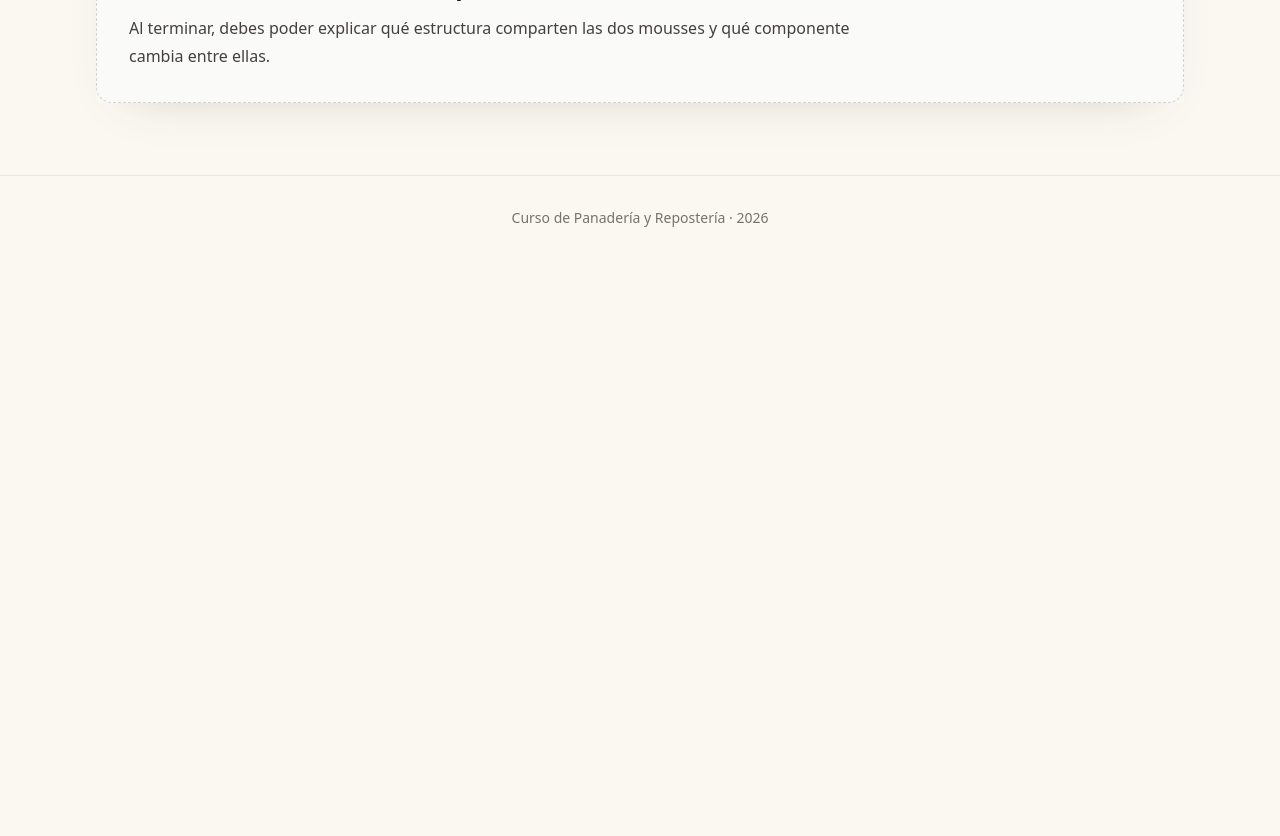
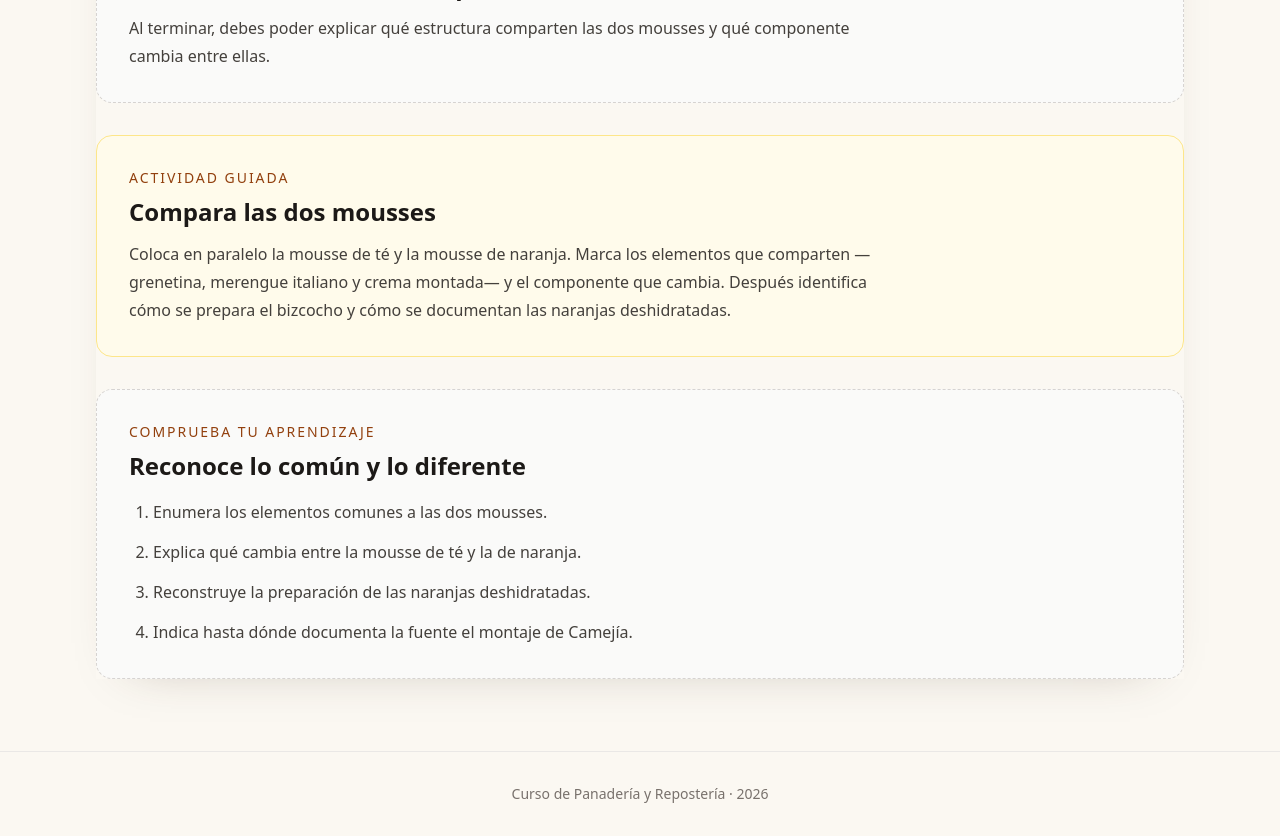
Before and after one commit to Drworm82/CursoPanadero, a Next.js app: page /leccion-camejia in a window 1280 px wide. Shown: the part 3840-4676 px from the top of the page. Before the commit the page ends 4100 px from the top, so only its background shows below. Built offline with nearby package versions, Linux system fonts and the light colour scheme; no server answers.

Commit message:
Ajusta pedagogía de leccion-camejia.js

```diff
--- a/pages/leccion-camejia.js
+++ b/pages/leccion-camejia.js
@@ -41,6 +41,23 @@ export default function LessonPage() {
 <section className="rounded-2xl border border-stone-200 bg-white p-6 sm:p-8"><p className="text-sm font-medium uppercase tracking-[0.14em] text-amber-700">Recupera antes de empezar</p><h2 className="mt-2 text-2xl font-semibold text-stone-900">Conecta con lo que ya sabes</h2><p className="mt-3 max-w-3xl leading-7 text-stone-700">Merengue italiano, crema montada, gelatina y bizcochos ya forman parte del curso. La comparación entre las dos mousses permite recuperar esas técnicas.</p></section>
 <section className="rounded-2xl border border-dashed border-stone-300 bg-stone-50 p-6 sm:p-8"><p className="text-sm font-medium uppercase tracking-[0.14em] text-amber-800">Qué debes poder explicar</p><h2 className="mt-2 text-2xl font-semibold text-stone-900">Cierra la lección con una explicación</h2><p className="mt-3 max-w-3xl leading-7 text-stone-700">Al terminar, debes poder explicar qué estructura comparten las dos mousses y qué componente cambia entre ellas.</p></section>
 
+
+        <section className="rounded-2xl border border-amber-200 bg-amber-50 p-6 sm:p-8">
+          <p className="text-sm font-medium uppercase tracking-[0.14em] text-amber-800">Actividad guiada</p>
+          <h2 className="mt-2 text-2xl font-semibold text-stone-900">Compara las dos mousses</h2>
+          <p className="mt-3 max-w-3xl leading-7 text-stone-700">Coloca en paralelo la mousse de té y la mousse de naranja. Marca los elementos que comparten —grenetina, merengue italiano y crema montada— y el componente que cambia. Después identifica cómo se prepara el bizcocho y cómo se documentan las naranjas deshidratadas.</p>
+        </section>
+        <section className="rounded-2xl border border-dashed border-stone-300 bg-stone-50 p-6 sm:p-8">
+          <p className="text-sm font-medium uppercase tracking-[0.14em] text-amber-800">Comprueba tu aprendizaje</p>
+          <h2 className="mt-2 text-2xl font-semibold text-stone-900">Reconoce lo común y lo diferente</h2>
+          <ol className="mt-4 list-decimal space-y-3 pl-6 leading-7 text-stone-700">
+            <li>Enumera los elementos comunes a las dos mousses.</li>
+            <li>Explica qué cambia entre la mousse de té y la de naranja.</li>
+            <li>Reconstruye la preparación de las naranjas deshidratadas.</li>
+            <li>Indica hasta dónde documenta la fuente el montaje de Camejía.</li>
+          </ol>
+        </section>
+
       </div>
     </CourseShell>
   );
```
